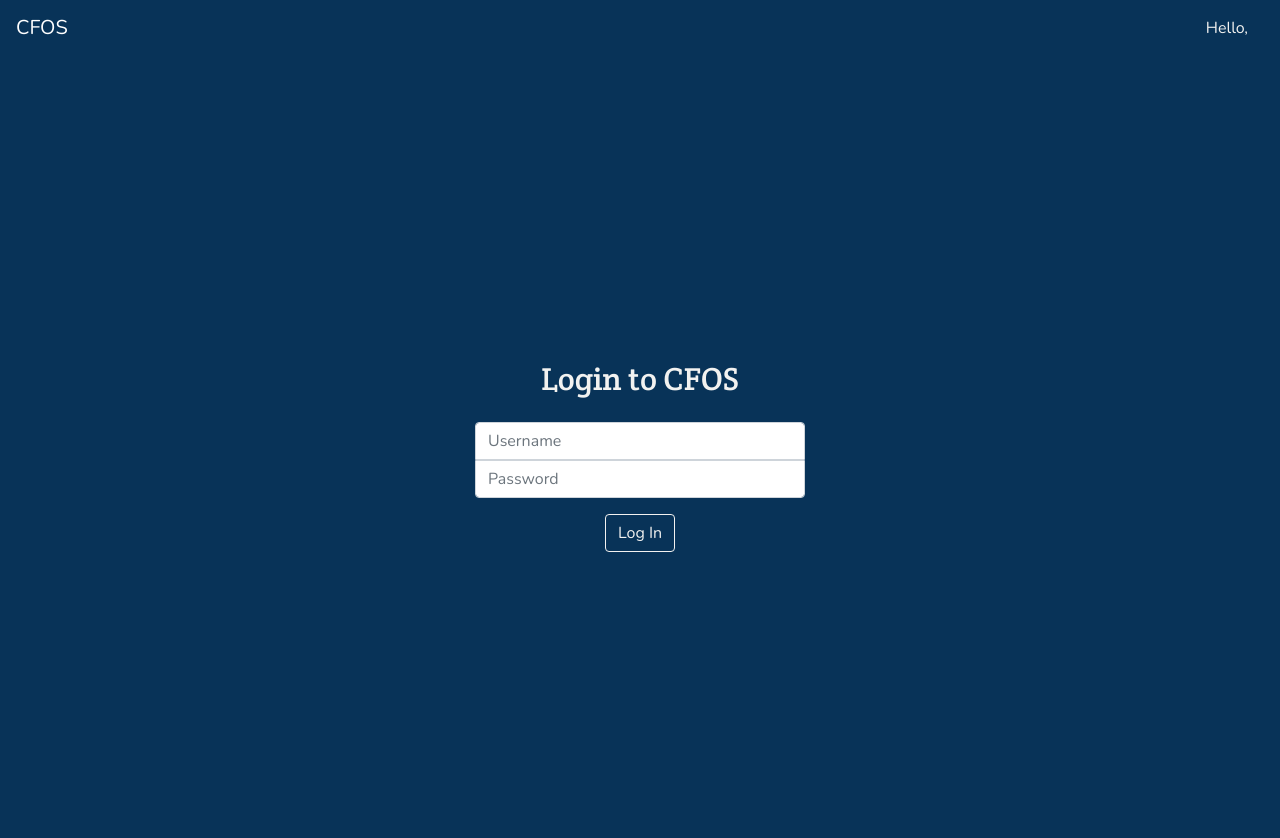
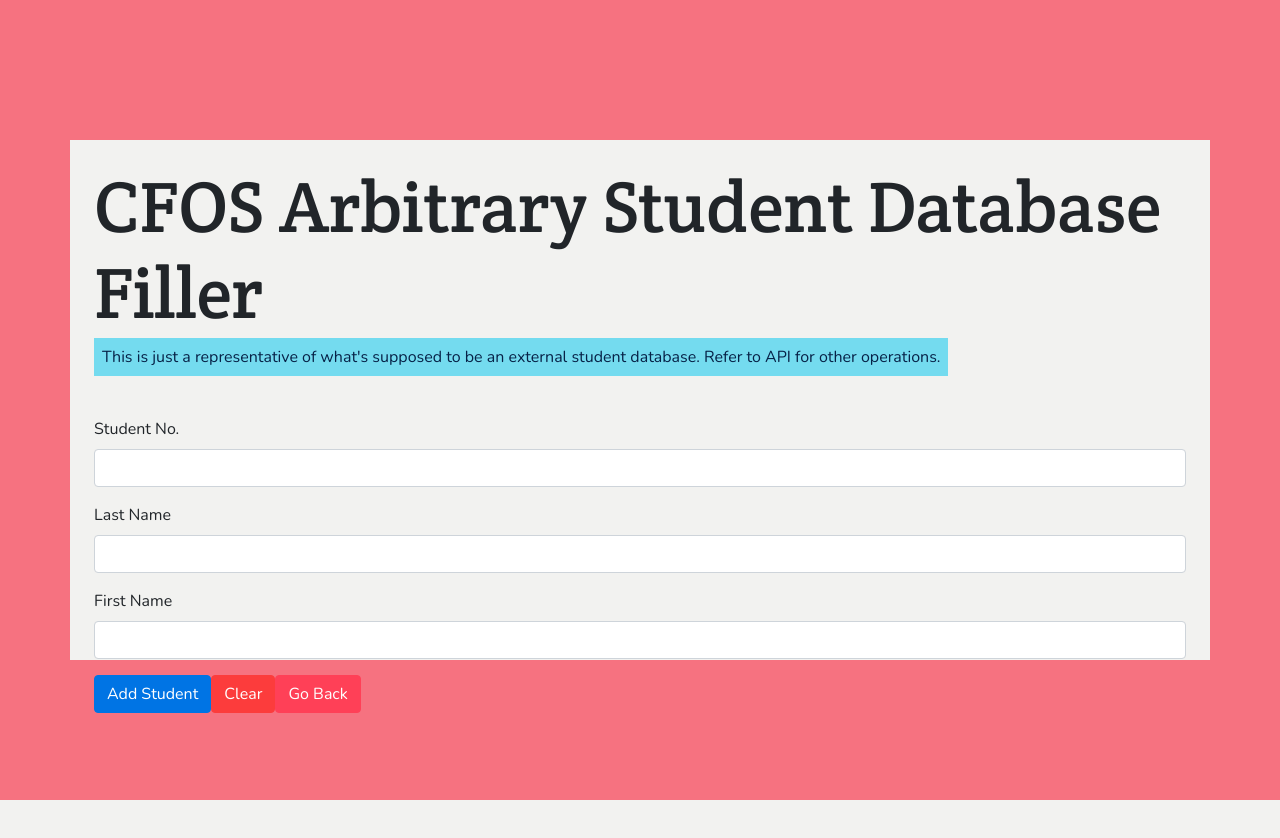
Before and after one commit to kenbot5000/cfos-client, a Nuxt app: page /student in a window 1280 px wide. Before the commit this address led to /. Shown: the top 838 px of the page. After the commit the page ends 800 px from the top, so only its background shows below. Built offline with nearby package versions, Linux system fonts and the light colour scheme.

Commit message:
Add student module

```diff
--- /dev/null
+++ b/pages/student.vue
@@ -0,0 +1,79 @@
+<template>
+    <div class="outer-container bg-secondary">
+        <div class="container bg-light p-4">
+            <h1 class="display-3">CFOS Arbitrary Student Database Filler</h1>
+            <span class="bg-info text-dark p-2">This is just a representative of what's supposed to be an external student database. Refer to API for other operations.</span>
+            <form class="mt-5">
+                <div class="form-group">
+                    <label for="studentno">Student No.</label>
+                    <input type="text" name="studentno" class="form-control" v-model="student.student_no">
+                </div>
+                <div class="form-group">
+                    <label for="lname">Last Name</label>
+                    <input type="text" name="lname" class="form-control" v-model="student.lname">
+                </div>
+                <div class="form-group">
+                    <label for="fname">First Name</label>
+                    <input type="text" name="fname" class="form-control" v-model="student.fname">
+                </div>
+                <span class="text-info d-block">{{ message }}</span>
+                <button type="button" class="btn btn-success" @click="addStudent">Add Student</button>
+                <button type="button" class="btn btn-warning" @click="clearForm">Clear</button>
+                <nuxt-link to="/dashboard"><button class="btn btn-danger">Go Back</button></nuxt-link>
+            </form>
+        </div>
+    </div>
+</template>
+
+<script>
+import axios from 'axios';
+import dashboardVue from './dashboard.vue';
+
+export default {
+    layout: "noLayout",
+    data() {
+        return {
+            message: "",
+            student: {
+                student_no : null,
+                lname: "",
+                fname: ""
+            }
+        }
+    },
+    methods : {
+        async addStudent() {
+            this.student.student_no = parseInt(this.student.student_no);
+
+            try{
+                const res = await axios.put("/api/student/", this.student);
+                if(res.status == 201) {
+                    this.message = "Created."
+                }
+            } catch(err) {
+                console.log(err);
+            }
+        },
+        clearForm() {
+            this.student = {
+                student_no : null,
+                lname: "",
+                fname: ""
+            };
+            this.message = "";
+        }
+    }
+}
+</script>
+
+<style>
+    .outer-container {
+        display: flex;
+        align-items: center;
+        height: 100vh;
+    }
+
+    .outer-container div {
+        height: 65%;
+    }
+</style>
--- a/pages/users/add.vue
+++ b/pages/users/add.vue
@@ -34,8 +34,6 @@ export default {
     },
     methods: {
         async addUser() {
-
-
             try {
                 const res = await axios.put("/api/user/", this.newUser);
                 this.$router.push("/users");
```
